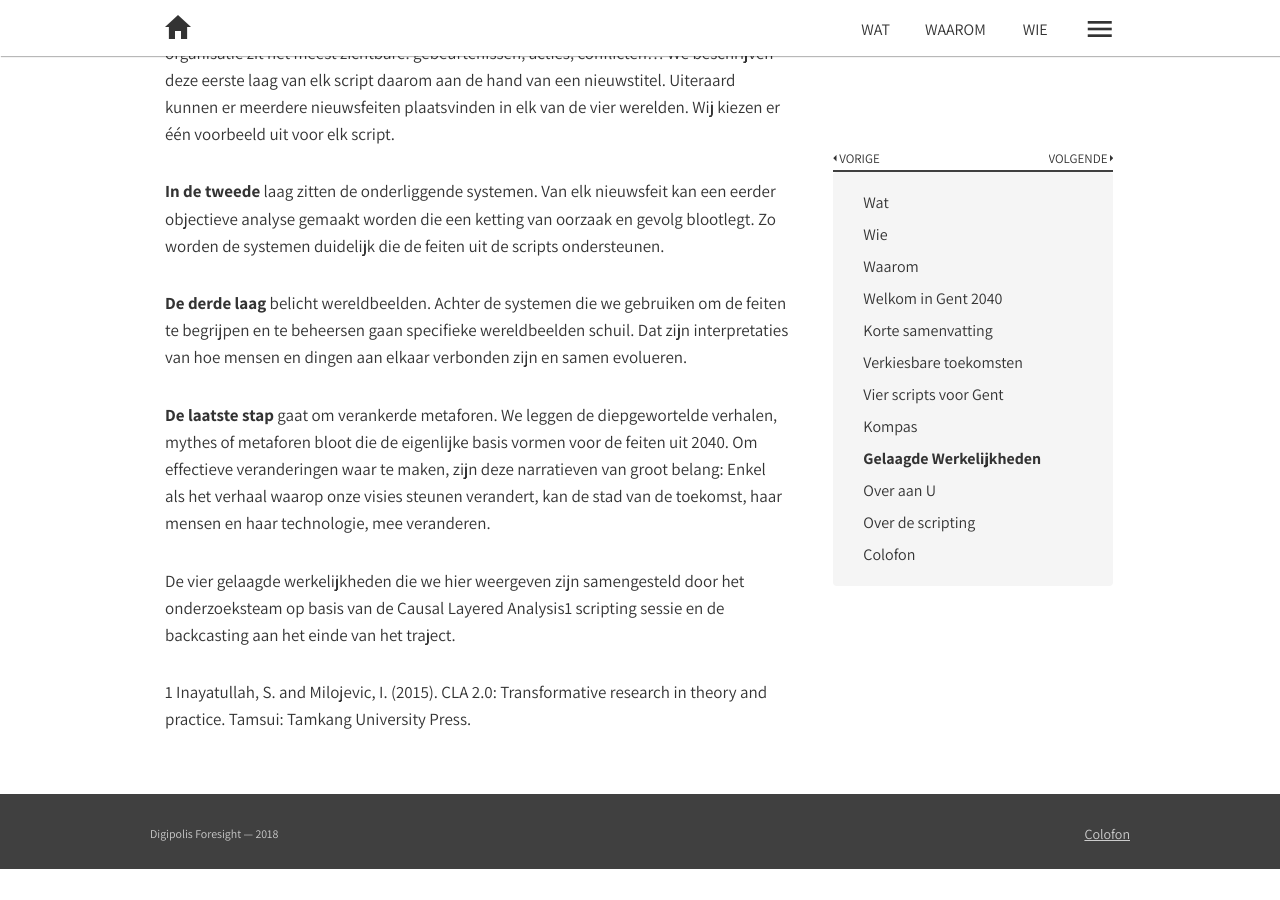
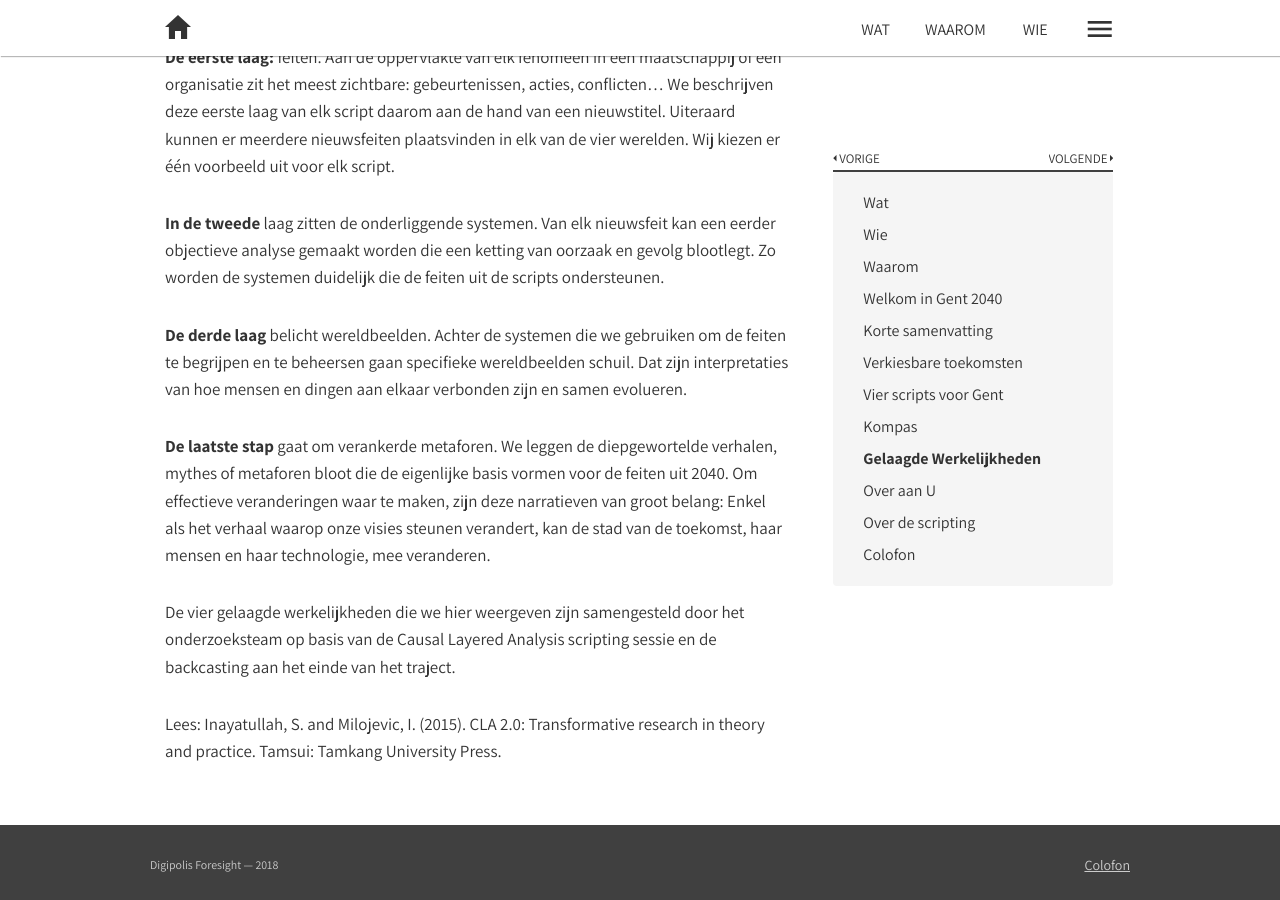
Before and after one commit to lab9k/scripts-voor-gent-2040-en, a Jekyll site: the page built from chapters/chapter-06-part-1.md, in a window 1280 px wide and 900 px high, scrolled down 494 px. Built offline with Jekyll 4.4.1, drawn with Linux system fonts in a browser that asks for light colours; nearby versions of some CDN libraries; before the commit the page ends 1363 px from its top, so only the background shows below that.

Commit message:
Update chapter-06-part-1.md

```diff
--- a/chapters/chapter-06-part-1.md
+++ b/chapters/chapter-06-part-1.md
@@ -8,6 +8,7 @@
 ---
 
 "Onze technologie zal haast onherkenbaar zijn maar het belangrijkste blijft wat we er mee doen."
+{:.quote}
 
 In het voorgaande beschreven we de meest zichtbare eigenschappen van de vier versies van Gent in 2040. We kunnen deze beschouwen als ‘het tipje van de ijsberg’ en op zoek gaan naar wat daar nog onder zit. De centrale vraag in dit deel is dan ook: wat zit er achter de meest herkenbare karakteristieken van de vier geschetste werkelijkheden?  Laag per laag, graven we nog wat dieper.
 
@@ -19,6 +20,6 @@
 
 **De laatste stap** gaat om verankerde metaforen. We leggen de diepgewortelde verhalen, mythes of metaforen bloot die de eigenlijke basis vormen voor de feiten uit 2040. Om effectieve veranderingen waar te maken, zijn deze narratieven van groot belang: Enkel als het verhaal waarop onze visies steunen verandert, kan de stad van de toekomst, haar mensen en haar technologie, mee veranderen.
 
-De vier gelaagde werkelijkheden die we hier weergeven zijn samengesteld door het onderzoeksteam op basis van de Causal Layered Analysis1  scripting sessie en de backcasting aan het einde van het traject.
+De vier gelaagde werkelijkheden die we hier weergeven zijn samengesteld door het onderzoeksteam op basis van de Causal Layered Analysis  scripting sessie en de backcasting aan het einde van het traject.
 
-1 Inayatullah, S. and Milojevic, I. (2015). CLA 2.0: Transformative research in theory and practice. Tamsui: Tamkang University Press.
+Lees: Inayatullah, S. and Milojevic, I. (2015). CLA 2.0: Transformative research in theory and practice. Tamsui: Tamkang University Press.
```
